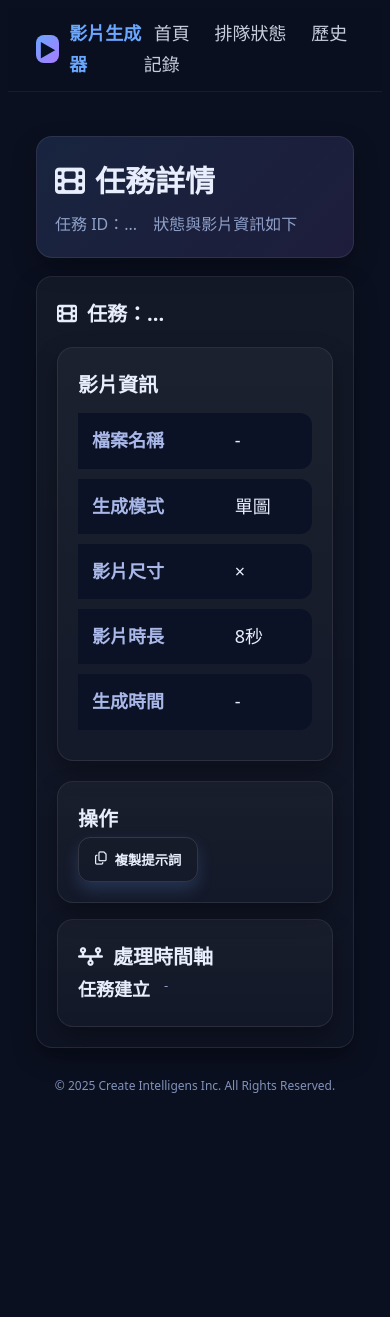
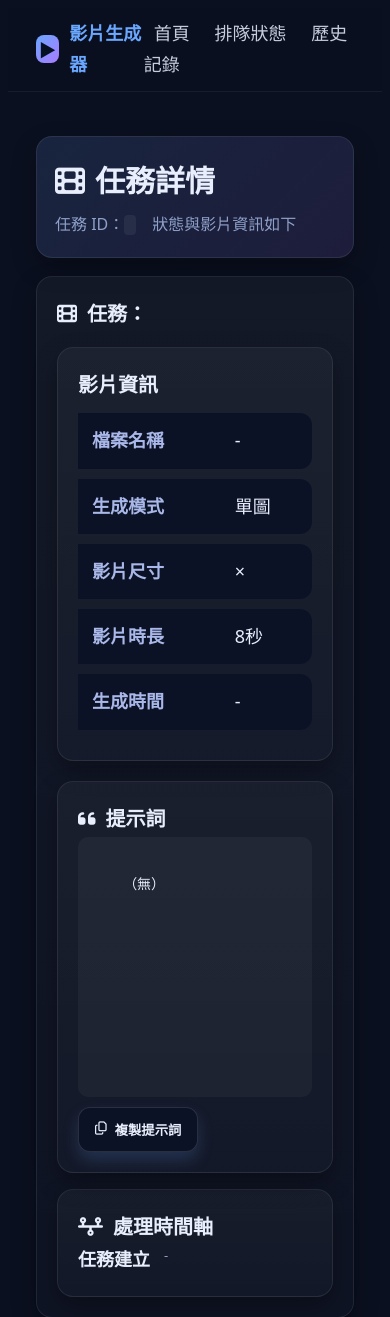
Before and after one commit to CreateIntelligens/wan2.2_image2video, a Flask app: template api/templates/detail.html in a window 390 px wide. Shown: the top 1317 px of the page. Before the commit the page ends 1093 px from the top, so only its background shows below. Run offline with Flask 3, Linux system fonts and the light colour scheme; the template is opened without the code that fills it, so the values that code supplies are empty; parts of the project's set-up code (start-up, migrations or seed data) failed here and were passed over; some libraries are stand-ins or nearby versions.

Commit message:
新增任務詳情頁面顯示完整任務 ID，並改善分享功能的使用者介面

```diff
--- a/api/static/css/app.css
+++ b/api/static/css/app.css
@@ -174,6 +174,50 @@ textarea{resize:vertical}
 .table tr{border:1px solid rgba(255,255,255,.08);border-radius:12px}
 .table tr td:first-child{border-top-left-radius:12px;border-bottom-left-radius:12px}
 .table tr td:last-child{border-top-right-radius:12px;border-bottom-right-radius:12px}
+
+/* Ensure table cells use full available width and no unexpected shrink */
+.table td{width:auto;}
+
+/* Unify action buttons inside tables */
+.table .row .btn{min-height:44px; line-height:1.1; font-size:15px;}
+.table .row .btn.secondary{background:#132038;}
+.table .row .btn.secondary:hover{filter:brightness(1.08)}
+
+/* Fix Bootstrap modal not overlaying (override potential global styles) */
+.modal{display:none;}
+.modal.show{display:block;}
+.modal.fade .modal-dialog{transition:transform .25s ease, opacity .25s ease; transform:translateY(20px); opacity:0;}
+.modal.fade.show .modal-dialog{transform:translateY(0); opacity:1;}
+.modal-content{background:linear-gradient(180deg, rgba(255,255,255,.05), rgba(255,255,255,.02)) !important; border:1px solid rgba(255,255,255,.1) !important;}
+
+/* Share modal inputs */
+#shareModal input{font-size:14px;}
+
+/* Ensure detail grid cards stretch full width of column */
+.detail-grid{align-items:stretch;}
+.detail-grid > .card{width:100%;height:100%;display:flex;flex-direction:column;}
+
+/* Prompt box styling */
+.prompt-box{flex:1;overflow:auto;background:rgba(255,255,255,.04);padding:14px 16px;border-radius:10px;font-size:14px;line-height:1.6;white-space:pre-wrap;word-break:break-word;min-height:260px}
+.prompt-actions{margin-top:10px;display:flex;gap:10px}
+
+/* Share overlay */
+.share-overlay{position:fixed;inset:0;display:none;align-items:center;justify-content:center;background:rgba(0,0,0,.76);backdrop-filter:blur(6px);z-index:5000;padding:30px}
+.share-overlay.show{display:flex}
+.share-box{width:100%;max-width:720px;background:#141b2a;border:1px solid rgba(255,255,255,.08);border-radius:18px;padding:28px;box-shadow:none;position:relative;display:flex;flex-direction:column;gap:22px}
+.share-box h3{margin:0;font-size:20px;font-weight:700;display:flex;align-items:center;gap:10px}
+.share-close{position:absolute;top:14px;right:14px;background:rgba(255,255,255,.08);border:1px solid rgba(255,255,255,.15);width:40px;height:40px;border-radius:12px;display:grid;place-items:center;color:var(--text);cursor:pointer}
+.share-close:hover{background:rgba(255,255,255,.12)}
+.share-row{display:grid;grid-template-columns:120px 1fr 60px;gap:14px;align-items:center}
+.share-row input{width:100%;padding:12px 14px;border-radius:10px;border:1px solid rgba(255,255,255,.15);background:#0c1226;color:var(--text);font-size:14px}
+.share-actions{display:none}
+
+@media (max-width: 991px){
+  .detail-grid{grid-template-columns:1fr !important}
+  .share-row{grid-template-columns:1fr;}
+  .share-row label{font-size:13px}
+  .share-row input{font-size:13px}
+}
 
 /* Responsive video styles */
 .responsive-video {
--- a/api/static/js/app.js
+++ b/api/static/js/app.js
@@ -228,11 +228,19 @@ function fallbackCopyTextToClipboard(text){
   navigator.clipboard?.writeText(text).then(()=>showToast('已複製'),()=>showToast('複製失敗','danger'));
 }
 function shareVideo(){
-  const url = location.origin + '/video/'+ (window.__TASK_OUTPUT__||'');
-  const dl = location.origin + '/download/'+ (window.__TASK_OUTPUT__||'');
-  document.getElementById('shareUrl').value = url;
-  document.getElementById('downloadUrl').value = dl;
-  new bootstrap.Modal(document.getElementById('shareModal')).show();
+  const fn = (window.__TASK_OUTPUT__||'');
+  if(!fn){ showToast('尚無影片'); return; }
+  const url = location.origin + '/video/'+ fn;
+  const dl = location.origin + '/download/'+ fn;
+  const su = document.getElementById('shareUrl');
+  const du = document.getElementById('downloadUrl');
+  if(su) su.value = url; if(du) du.value = dl;
+  const overlay = document.getElementById('shareOverlay');
+  if(overlay){ overlay.classList.add('show'); document.body.style.overflow='hidden'; }
+}
+function closeShare(){
+  const overlay = document.getElementById('shareOverlay');
+  if(overlay){ overlay.classList.remove('show'); document.body.style.overflow=''; }
 }
 function toggleFullscreen(){
   const v = document.getElementById('mainVideo');
--- a/api/templates/detail.html
+++ b/api/templates/detail.html
@@ -24,11 +24,11 @@
   <div class="container" id="detailRoot">
     <div class="page-header">
       <div class="title"><i class="fa-solid fa-film"></i> 任務詳情</div>
-      <div class="subtitle">任務 ID：{{ task.task_id[:8] }}...　狀態與影片資訊如下</div>
+      <div class="subtitle">任務 ID：<code style="font-family:monospace; font-size:14px; background:rgba(255,255,255,.06); padding:2px 6px; border-radius:4px;">{{ task.task_id }}</code>　狀態與影片資訊如下</div>
     </div>
     <div class="card">
       <div class="card-header">
-        <div class="card-title"><i class="fa-solid fa-film"></i> 任務：{{ task.task_id[:8] }}...</div>
+        <div class="card-title"><i class="fa-solid fa-film"></i> 任務：{{ task.task_id }}</div>
         {% set status_config = {
             'completed': {'class': 'success', 'icon': 'circle-check', 'text': '已完成'},
             'processing': {'class': 'warn', 'icon': 'gear', 'text': '處理中'},
@@ -75,7 +75,8 @@
       {% endif %}
 
   <div class="grid detail-grid" style="gap:20px; margin-top:16px">
-        <div class="card">
+    <!-- 左側：影片資訊 -->
+    <div class="card" style="align-self:start;">
       <div class="card-title">影片資訊</div>
       <div class="table">
         <table class="table">
@@ -88,17 +89,29 @@
             {{ ((task.completed_at | parse_datetime) - (task.started_at | parse_datetime)).total_seconds() | round(1) }} 秒
             {% else %}-{% endif %}
           </td></tr>
+          {% if task.status == 'completed' and task.output_filename %}
+          <tr>
+            <th>操作</th>
+            <td>
+              <div class="row action-row">
+                <a class="btn action-btn" href="/download/{{ task.output_filename }}"><i class="fa-solid fa-download"></i> 下載影片</a>
+                <button class="btn secondary action-btn" onclick="shareVideo()"><i class="fa-solid fa-share"></i> 分享</button>
+              </div>
+            </td>
+          </tr>
+          {% endif %}
         </table>
       </div>
     </div>
-        <div class="card">
-          <div class="card-title">操作</div>
-          <div class="row">
-            {% if task.status == 'completed' and task.output_filename %}
-              <a class="btn" href="/download/{{ task.output_filename }}"><i class="fa-solid fa-download"></i> 下載影片</a>
-              <button class="btn secondary" onclick="shareVideo()"><i class="fa-solid fa-share"></i> 分享</button>
-            {% endif %}
-            <button class="btn ghost" onclick="copyPrompt()"><i class="fa-regular fa-copy"></i> 複製提示詞</button>
+
+    <!-- 右側：提示詞 -->
+    <div class="card" style="align-self:start;">
+      <div class="card-title"><i class="fa-solid fa-quote-left"></i> 提示詞</div>
+      <div class="prompt-box">
+        {{ task.prompt or '（無）' }}
+      </div>
+      <div class="prompt-actions">
+        <button class="btn secondary" onclick="copyPrompt()"><i class="fa-regular fa-copy"></i> 複製提示詞</button>
       </div>
     </div>
   </div>
@@ -142,6 +155,24 @@
 
   <div id="appToast" class="toast"></div>
 
+  <!-- 分享 Overlay -->
+  <div id="shareOverlay" class="share-overlay">
+    <div class="share-box">
+      <button class="share-close" onclick="closeShare()"><i class="fa-solid fa-xmark"></i></button>
+      <h3><i class="fa-solid fa-share-nodes"></i> 分享影片</h3>
+      <div class="share-row">
+        <label class="small subtle">播放連結</label>
+        <input id="shareUrl" readonly>
+        <button class="btn secondary" onclick="copyField('shareUrl')"><i class="fa-regular fa-copy"></i></button>
+      </div>
+      <div class="share-row">
+        <label class="small subtle">下載連結</label>
+        <input id="downloadUrl" readonly>
+        <button class="btn secondary" onclick="copyField('downloadUrl')"><i class="fa-regular fa-copy"></i></button>
+      </div>
+    </div>
+  </div>
+
   <script src="https://cdn.jsdelivr.net/npm/bootstrap@5.3.3/dist/js/bootstrap.bundle.min.js"></script>
   <script src="https://cdn.socket.io/4.5.0/socket.io.min.js"></script>
   <script src="/static/js/app.js"></script>
@@ -151,6 +182,13 @@
 
     const currentTaskId = "{{ task.task_id }}";
     const currentStatus = "{{ task.status }}";
+    function copyField(id){
+      const el = document.getElementById(id);
+      if(!el) return;
+      el.select();
+      try{ document.execCommand('copy'); showToast('已複製'); }
+      catch(e){ navigator.clipboard?.writeText(el.value).then(()=>showToast('已複製'),()=>showToast('複製失敗','danger')); }
+    }
 
     // 如果任務還在處理中，設置即時更新
     if (currentStatus === 'processing' || currentStatus === 'pending') {
```
Also changed, not shown: README.md. Lines whose indentation alone changed are shown as unchanged.
